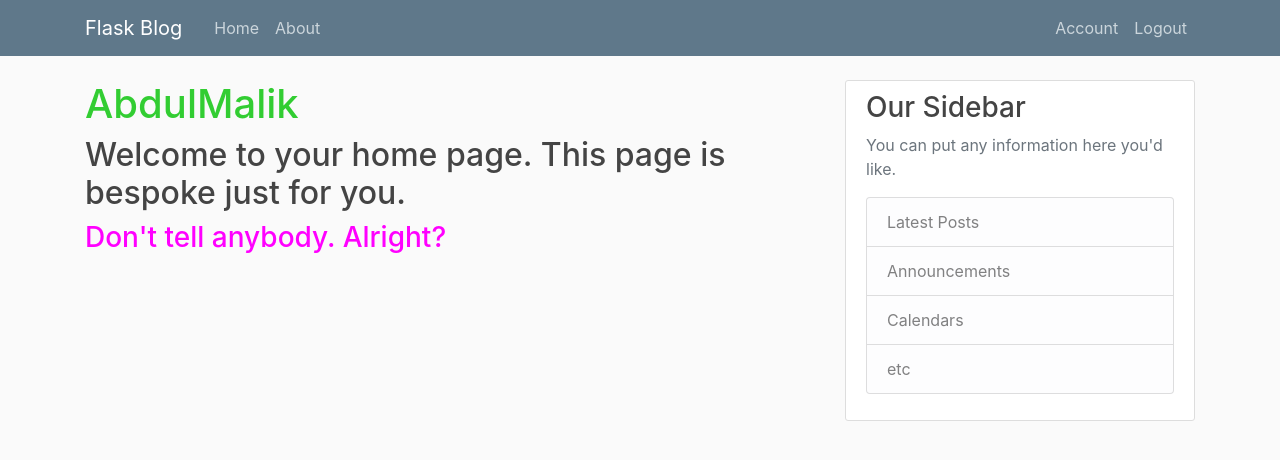
After one commit to python-pro/FlaskProjects, a Flask app: page /account in a window 1280 px wide. The commit adds this page. Shown: the top 460 px of the page. Run offline with Flask 2, Linux system fonts and the light colour scheme; a user stored in the database is signed in; some libraries are stand-ins or nearby versions.

Commit message:
User Authentication Final

```diff
--- a/CoreysFlask/flaskblog/__init__.py
+++ b/CoreysFlask/flaskblog/__init__.py
@@ -15,6 +15,8 @@
 db=SQLAlchemy(app)
 bcrypt=Bcrypt(app)
 login_manager=LoginManager(app)
+login_manager.login_view='login'
+login_manager.login_message_category='info'
 
 
 from flaskblog import routes
--- a/CoreysFlask/flaskblog/routes.py
+++ b/CoreysFlask/flaskblog/routes.py
@@ -1,8 +1,8 @@
-from flask import render_template, url_for, flash, redirect
+from flask import render_template, url_for, flash, redirect,request
 from flaskblog import app,bcrypt,db
 from flaskblog.forms import RegistrationForm, LoginForm
 from flaskblog.models import User, Post
-from flask_login import login_user,current_user,logout_user
+from flask_login import login_user,current_user,logout_user,login_required
 
 
 
@@ -64,7 +64,9 @@
         user = User.query.filter_by(email=form.email.data).first()
         if user and bcrypt.check_password_hash(user.password, form.password.data):
             login_user(user,remember=form.remember.data)
-            return redirect(url_for('home'))
+            next_page=request.args.get('next')
+
+            return redirect(url_for(next_page)) if next_page else redirect(url_for('home'))
         else:
             flash('Login unsuccessful. Please check your email and passwor','danger')
     return render_template('login.html',title='Login',form=form)
@@ -75,3 +77,11 @@
 def logout():
     logout_user()
     return redirect(url_for('home'))
+
+
+
+@app.route("/account")
+@login_required
+def account():
+
+    return render_template('account.html',title='Account')
--- /dev/null
+++ b/CoreysFlask/flaskblog/templates/account.html
@@ -0,0 +1,7 @@
+{% extends "layout.html" %}
+{% block content %}
+    <h1 style="color: limegreen">{{current_user.username}}</h1>
+
+	<h2>Welcome to your home page. This page is bespoke just for you.</h2>
+	<h3 style="color: magenta">Don't tell anybody. Alright?</h3>
+{% endblock content %}
--- a/CoreysFlask/flaskblog/templates/layout.html
+++ b/CoreysFlask/flaskblog/templates/layout.html
@@ -32,6 +32,7 @@
             <!-- Navbar Right Side -->
             <div class="navbar-nav">
               {% if current_user.is_authenticated %}
+                <a class="nav-item nav-link" href="{{url_for('account')}}">Account</a>
                 <a class="nav-item nav-link" href="{{url_for('logout')}}">Logout</a>
               {% else %}
                 <a class="nav-item nav-link" href="{{url_for('login')}}">Login</a>
```
